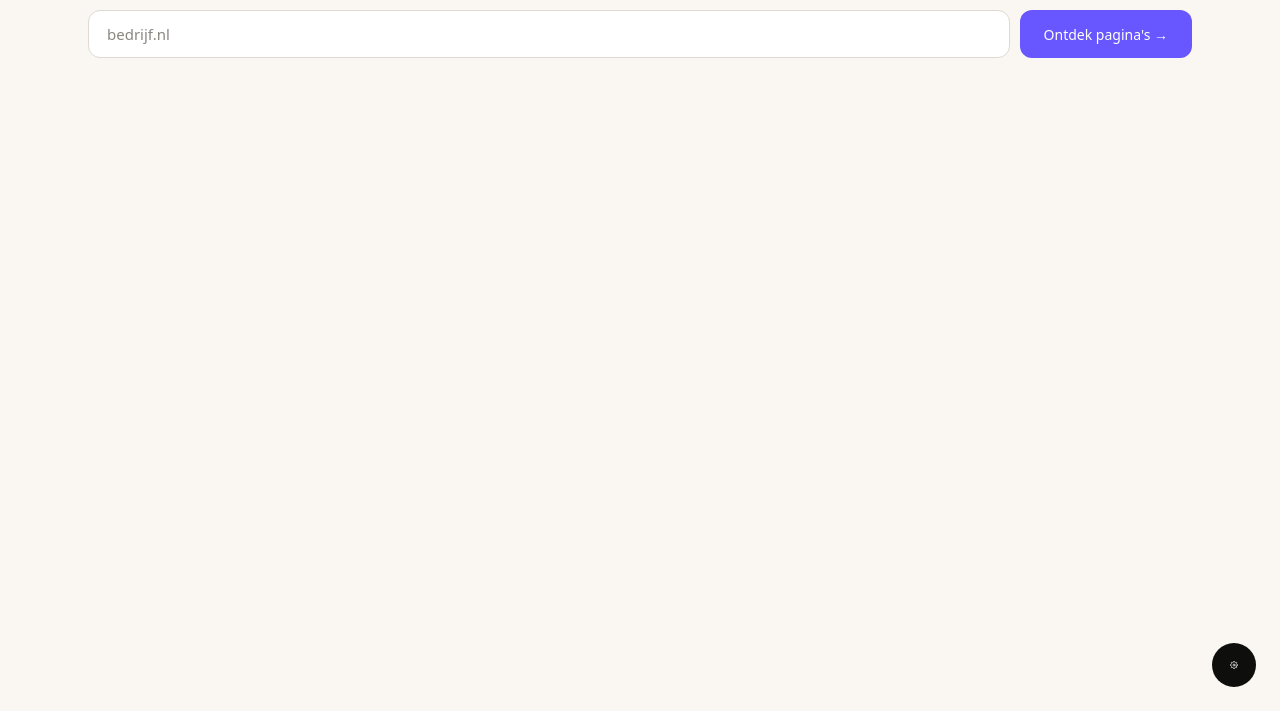
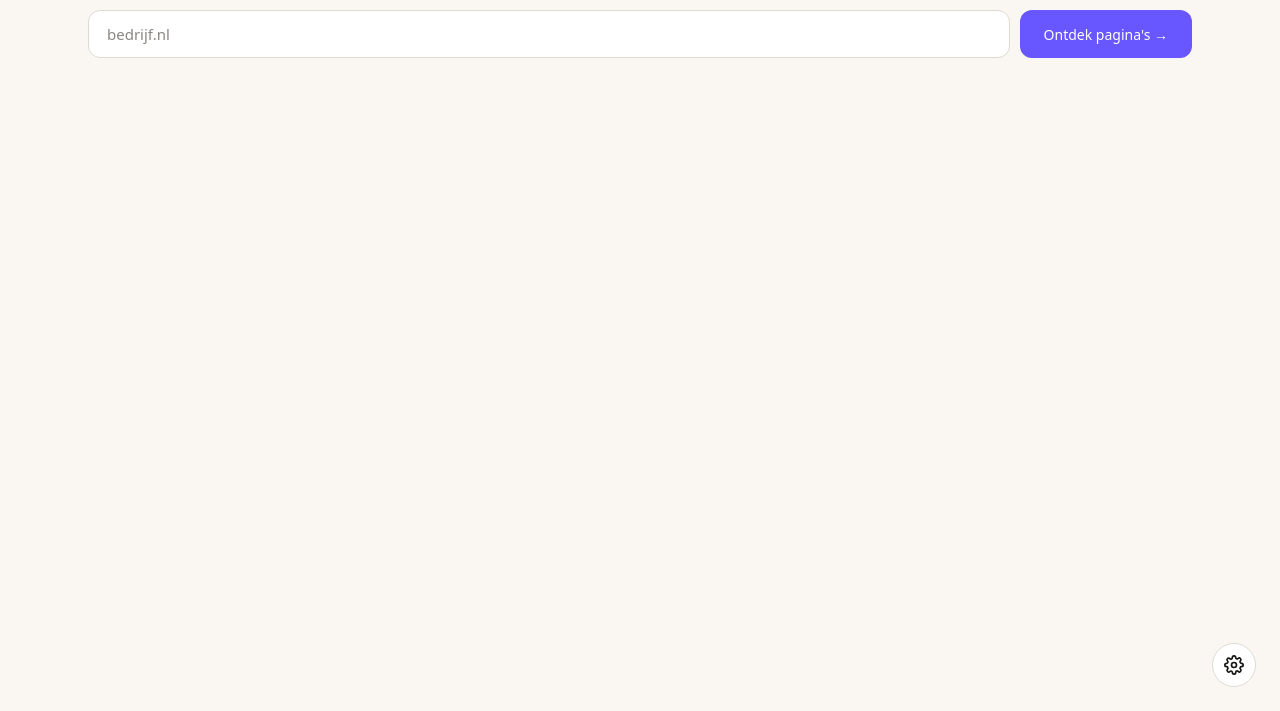
Before and after one commit to eversendegier/screenshotter, an Electron app: page index.html in a window 1280 px wide. Shown: the part 89-800 px from the top of the page. Drawn offline with nearby package versions, Linux system fonts and the light colour scheme.

Commit message:
Fix: settings-knop los van secundaire button stijl
Co-Authored-By: Claude Sonnet 4.6 <noreply@anthropic.com>

```diff
--- a/index.html
+++ b/index.html
@@ -68,7 +68,7 @@
 
     /* Settings */
     .settings-wrap { position: fixed; bottom: 24px; right: 24px; z-index: 200; }
-    .settings-btn { padding: 0; font-size: 18px; line-height: 1; border-radius: 50%; width: 44px; height: 44px; display: flex; align-items: center; justify-content: center; }
+    .settings-btn { padding: 0; font-size: 18px; line-height: 1; border-radius: 50%; width: 44px; height: 44px; display: flex; align-items: center; justify-content: center; background: var(--surface); color: var(--text); border: 1px solid var(--border); }
     .settings-panel {
       position: absolute; bottom: calc(100% + 8px); right: 0;
       background: var(--surface); border: 1px solid var(--border);
@@ -252,7 +252,7 @@
   </div>
 
   <div class="settings-wrap">
-    <button class="secondary settings-btn" onclick="toggleSettings(event)">
+    <button class="settings-btn" onclick="toggleSettings(event)">
       <svg width="20" height="20" viewBox="0 0 24 24" fill="none" stroke="currentColor" stroke-width="2" stroke-linecap="round" stroke-linejoin="round">
         <circle cx="12" cy="12" r="3"/>
         <path d="M19.4 15a1.65 1.65 0 0 0 .33 1.82l.06.06a2 2 0 0 1-2.83 2.83l-.06-.06a1.65 1.65 0 0 0-1.82-.33 1.65 1.65 0 0 0-1 1.51V21a2 2 0 0 1-4 0v-.09A1.65 1.65 0 0 0 9 19.4a1.65 1.65 0 0 0-1.82.33l-.06.06a2 2 0 0 1-2.83-2.83l.06-.06A1.65 1.65 0 0 0 4.68 15a1.65 1.65 0 0 0-1.51-1H3a2 2 0 0 1 0-4h.09A1.65 1.65 0 0 0 4.6 9a1.65 1.65 0 0 0-.33-1.82l-.06-.06a2 2 0 0 1 2.83-2.83l.06.06A1.65 1.65 0 0 0 9 4.68a1.65 1.65 0 0 0 1-1.51V3a2 2 0 0 1 4 0v.09a1.65 1.65 0 0 0 1 1.51 1.65 1.65 0 0 0 1.82-.33l.06-.06a2 2 0 0 1 2.83 2.83l-.06.06A1.65 1.65 0 0 0 19.4 9a1.65 1.65 0 0 0 1.51 1H21a2 2 0 0 1 0 4h-.09a1.65 1.65 0 0 0-1.51 1z"/>
```
